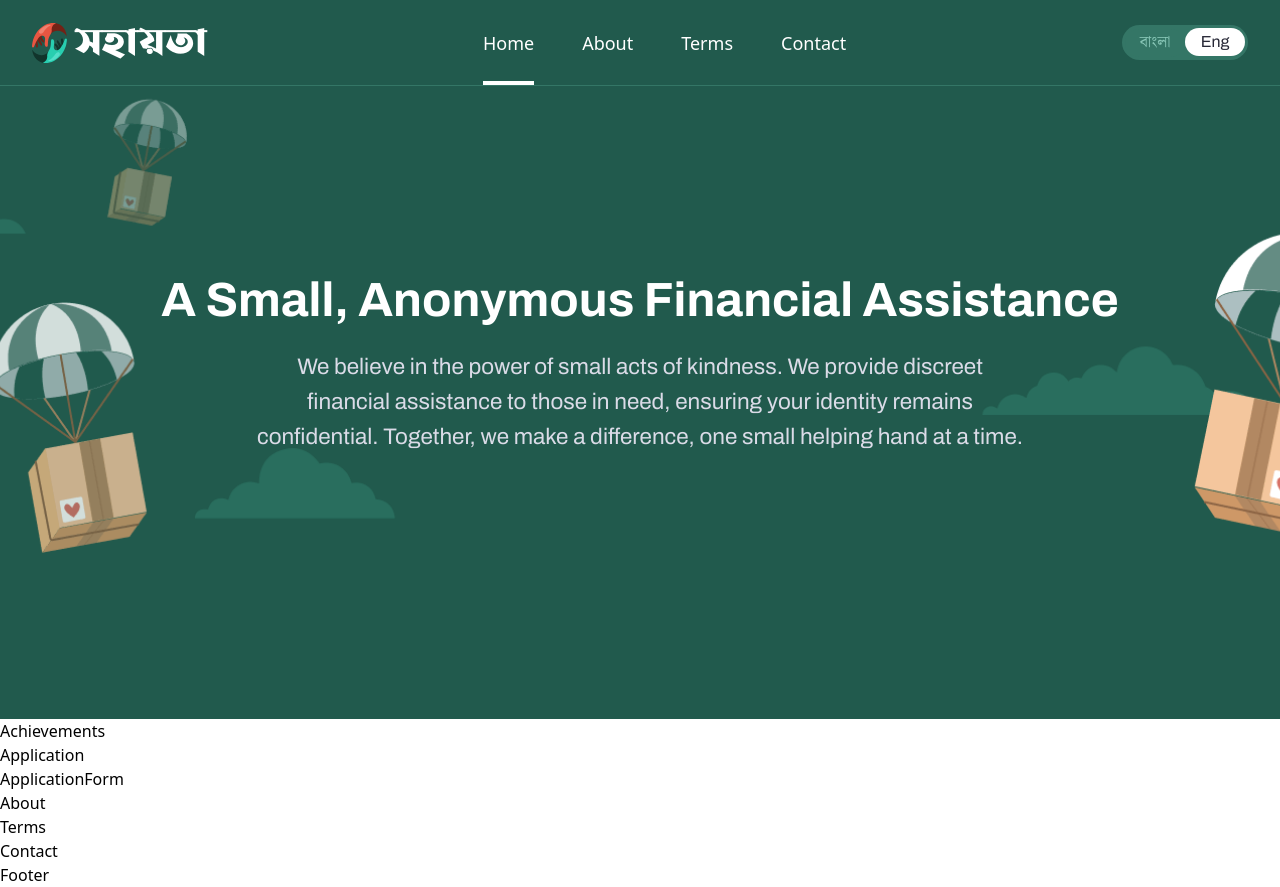
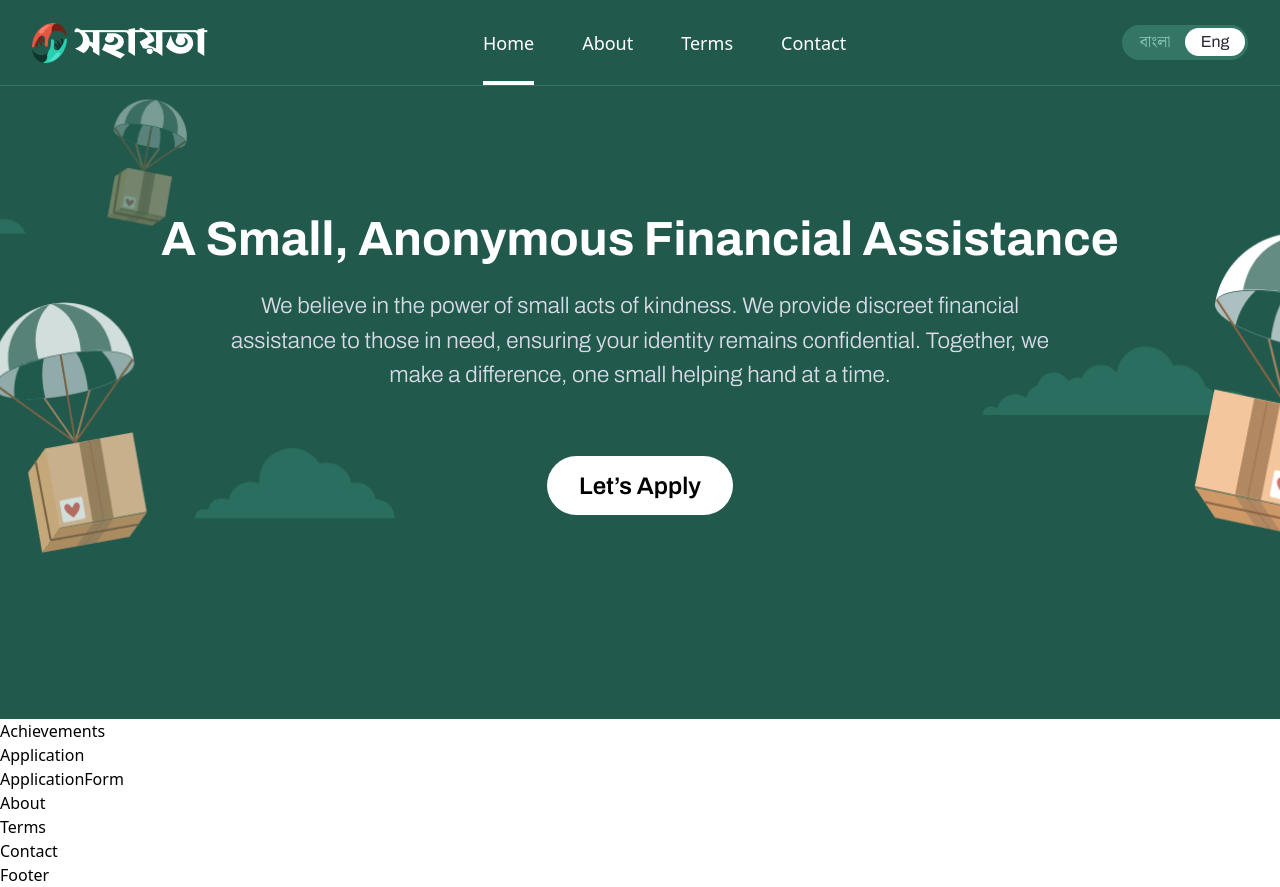
Before and after one commit to akibsaleh/Shohayota, a React (Vite) app: page / in a window 1280 px wide. Both pictures are taken after a click on the button "Eng". Built offline with nearby package versions, Linux system fonts and the light colour scheme.

Commit message:
Banner Layout Complete

```diff
--- a/src/Components/Banner/Banner.jsx
+++ b/src/Components/Banner/Banner.jsx
@@ -11,15 +11,19 @@ const Banner = () => {
           {isBn && <span className="font-lss">পরিচয় গোপন রেখে ক্ষুদ্র আর্থিক সহায়তা</span>}
           {isEng && <span className="font-archivo">A Small, Anonymous Financial Assistance</span>}
         </h1>
-        <p className="text-plant-100 text-sxl max-w-3xl text-center">
+        <p className="text-plant-100 text-sxl max-w-[830px] text-center">
           {isBn && <span className="font-nsb">আমাদের সীমিত আর্থিক সহায়তা যদি আপনার বা আপনার পরিবারের প্রশস্তি দিতে সক্ষম হয়, আমরা সর্বত্তম চেষ্টা করবো আপনার বা আপনার পরিবারের পাশে দাঁড়াতে।</span>}
           {isEng && (
-            <span className="font-archivo">
+            <span className="font-archivo font-light">
               We believe in the power of small acts of kindness. We provide discreet financial assistance to those in need, ensuring your identity remains confidential. Together, we make a difference,
               one small helping hand at a time.
             </span>
           )}
         </p>
+        <button className="bg-white text-2xl leading-snug font-semibold py-3 px-8 rounded-full mt-12">
+          {isBn && <span className="font-nsb">{t('banner.button')}</span>}
+          {isEng && <span className="font-archivo">{t('banner.button')}</span>}
+        </button>
       </div>
     </div>
   );
--- a/src/translations/en/global.json
+++ b/src/translations/en/global.json
@@ -8,7 +8,6 @@
     "btnEnglish": "Eng"
   },
   "banner": {
-    "title": "<span className='font-archivo'>A Small, Anonymous Financial Assistance</span>",
-    "subtitle": "<span className='font-archivo'>We believe in the power of small acts of kindness. We provide discreet financial assistance to those in need, ensuring your identity remains confidential. Together, we make a difference, one small helping hand at a time.</span>"
+    "button": "Let’s Apply"
   }
 }
```
